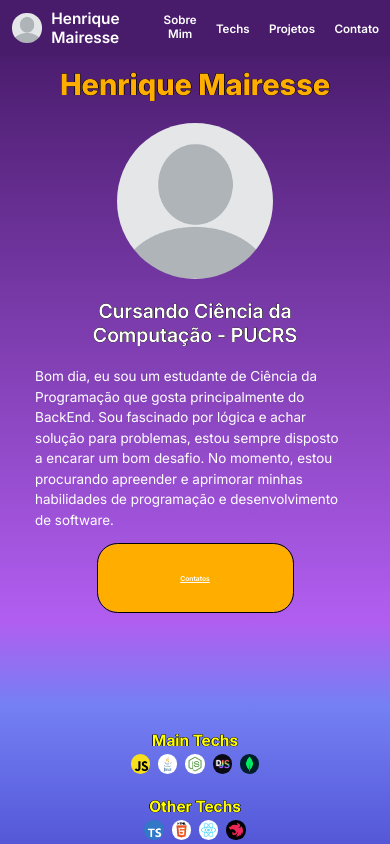
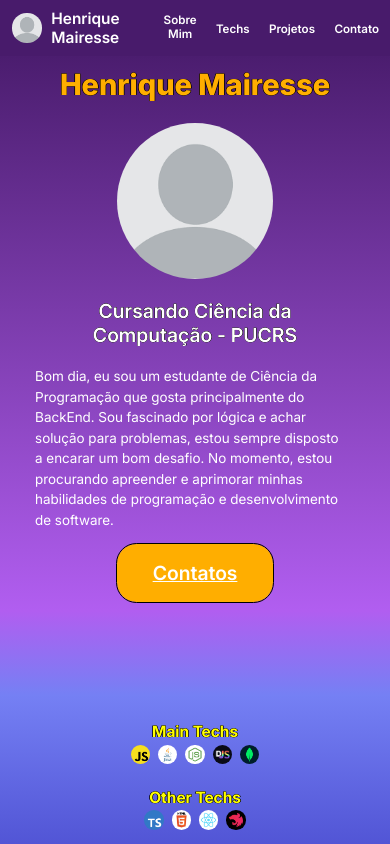
Before and after one commit to henriquemairesse/Sprint-5-AGES, a React (Vite) app in the folder Portifolio/: page / in a window 390 px wide. Shown: the top 844 px of the page. Built offline with nearby package versions, Linux system fonts and the light colour scheme.

Commit message:
08.05-12

```diff
--- a/Portifolio/src/main/firstSection/FirstSection.css
+++ b/Portifolio/src/main/firstSection/FirstSection.css
@@ -135,7 +135,8 @@
     }
     .FirstSectionMainButton {
         margin-top: 0;
-        width: 50vw;
-        height: 17.5vw;
+        width: 40vw;
+        height: 15vw;
+        font-size: 5vw;
     }
 }
--- a/Portifolio/src/main/firstSection/FirstSection.tsx
+++ b/Portifolio/src/main/firstSection/FirstSection.tsx
@@ -24,7 +24,7 @@ function FirstSection() {
         <div className='FirstSectionMain'>
           <div className='FirstSectionMainOne'>
             <p className='FirstSectionMainOneDescription'>
-              {introducao}, eu sou um estudante de Ciência da Programação que gosta principalmente do BackEnd. Sou fascinado por lógica e achar solução para problemas,
+                      {introducao}, eu sou um estudante de Ciência da Programação que gosta principalmente do BackEnd. Sou fascinado por lógica e achar solução para problemas,
                estou sempre disposto a encarar um bom desafio. No momento, estou procurando apreender e aprimorar minhas habilidades de programação e desenvolvimento
                de software.
             </p>
```
